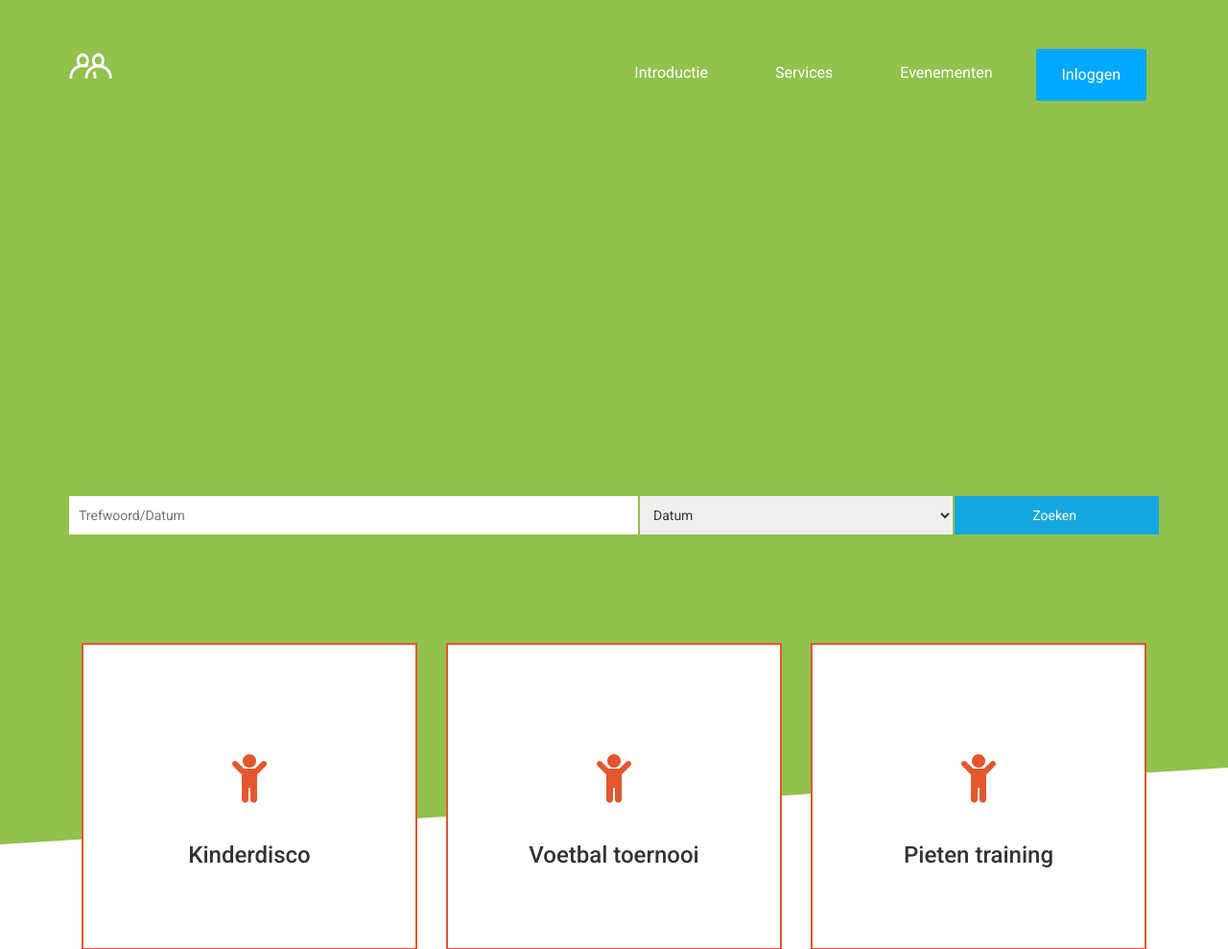
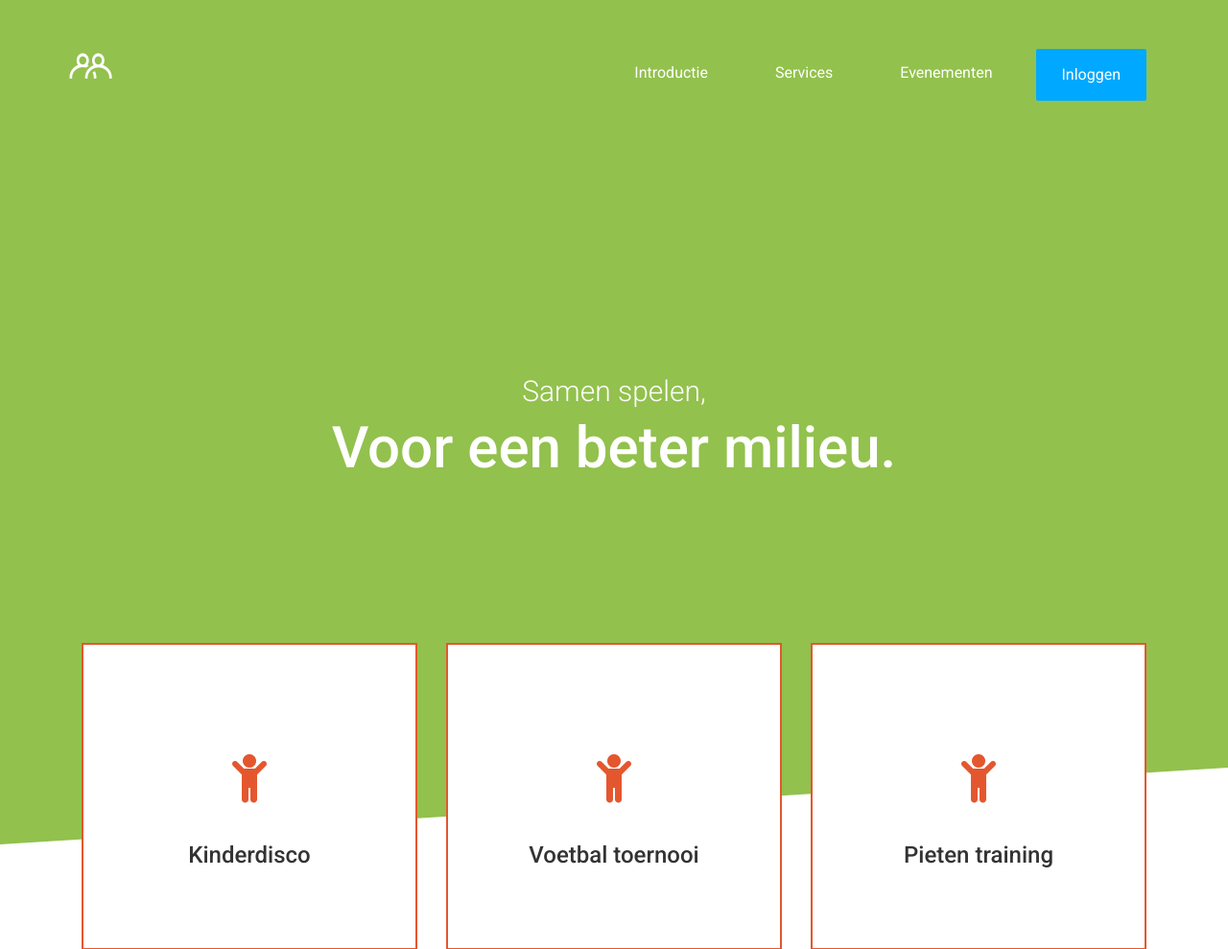
Before and after one commit to Nohsey/ontmoetingsplein, a PHP site: page /evenementen.html in a window 1280 px wide. Shown: the top 989 px of the page at 96% size. Run offline with PHP 8.4, Linux system fonts and the light colour scheme.

Commit message:
index change

```diff
--- a/inaweek/css/cardio.css
+++ b/inaweek/css/cardio.css
@@ -1114,49 +1114,3 @@ footer .social-footer li:hover a {
 .fa-child {
 		color: #E4572E;
 }
-
-/* Zoek tabel */
-.search_evenementen {
-	text-align: center;
-	margin: auto;
-	margin-top: 515px;
-	color: #333333;
-}
-
-.search_evenementen table {
-	background: white;
-	width: 100%;
-	height: 100%;
-}
-
-.search_evenementen td {
-	border: 2px solid #92C14D;
-}
-
-.search_evenementen input, button {
-	margin: auto;
-  display: block;
-  width: 100%;
-	height: 100%;
-  border: none;
-	color: #333333;
-	padding-left: 10px;
-}
-.search_evenementen select {
-	width: 100%;
-	height: 100%;
-	border: none;
-	padding-left: 10px;
-}
-.search_evenementen button{
-	background: #15A7E1;
-	color: white;
-	padding: 10px 10px 10px 5px;
-}
-.search_evenementen button:hover {
-	background: #43B8E7;
-}
-
-.search_evenementen td:hover {
-	border-color: #43B8E7;
-}
--- a/inaweek/evenementen.html
+++ b/inaweek/evenementen.html
@@ -66,20 +66,16 @@
 	</nav>
 	<header id="intro">
 		<div class="container">
-			<form class="search_evenementen">
-				<table>
-					<tr>
-						<td><input type="text" placeholder="Trefwoord/Datum"></td>
-						<td>
-							<select id="search_on">
-								<option value="on_date">Datum</option>
-								<option value="on_word">Trefwoord</option>
-							</select>
-						</td>
-						<td><button value="search">Zoeken</button></td>
-					</tr>
-				</table>
-			</form>
+			<div class="table">
+				<div class="header-text">
+					<div class="row">
+						<div class="col-md-12 text-center">
+							<h3 class="light white">Samen spelen,</h3>
+							<h1 class="white typed">Voor een beter milieu.</h1>
+						</div>
+					</div>
+				</div>
+			</div>
 		</div>
 	</header>
 	<section>
--- a/inaweek/index.php
+++ b/inaweek/index.php
@@ -309,7 +309,7 @@ var myBarChart = Chart.Bar(canvas,{
 			</div>
 			<div class="row services">
 				<div class="col-md-4">
-					<div class="service">
+					<div class="service home">
 						<div class="icon-holder">
 							<img src="img/icons/heart-blue.png" alt="" class="icon">
 						</div>
@@ -318,7 +318,7 @@ var myBarChart = Chart.Bar(canvas,{
 					</div>
 				</div>
 				<div class="col-md-4">
-					<div class="service">
+					<div class="service home">
 						<div class="icon-holder">
 							<img src="img/icons/guru-blue.png" alt="" class="icon">
 						</div>
@@ -327,7 +327,7 @@ var myBarChart = Chart.Bar(canvas,{
 					</div>
 				</div>
 				<div class="col-md-4">
-					<div class="service">
+					<div class="service home">
 						<div class="icon-holder">
 							<img src="img/icons/weight-blue.png" alt="" class="icon">
 						</div>
```
